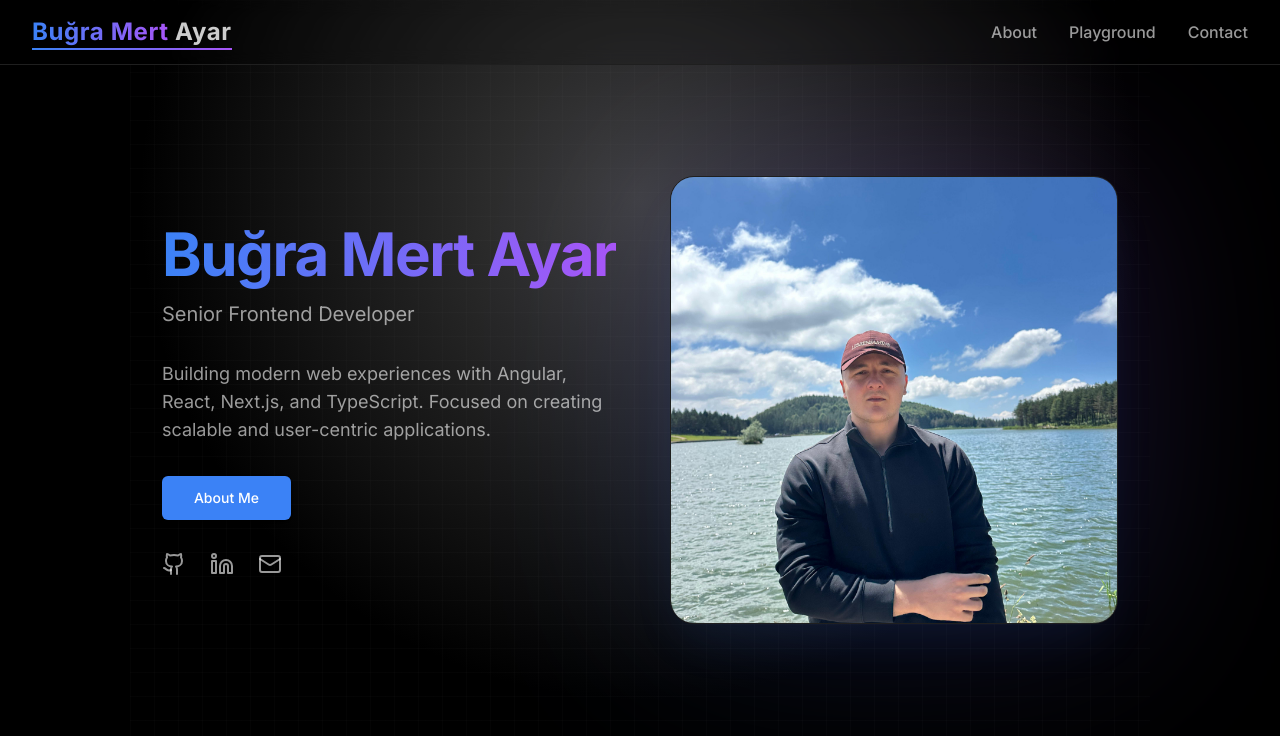
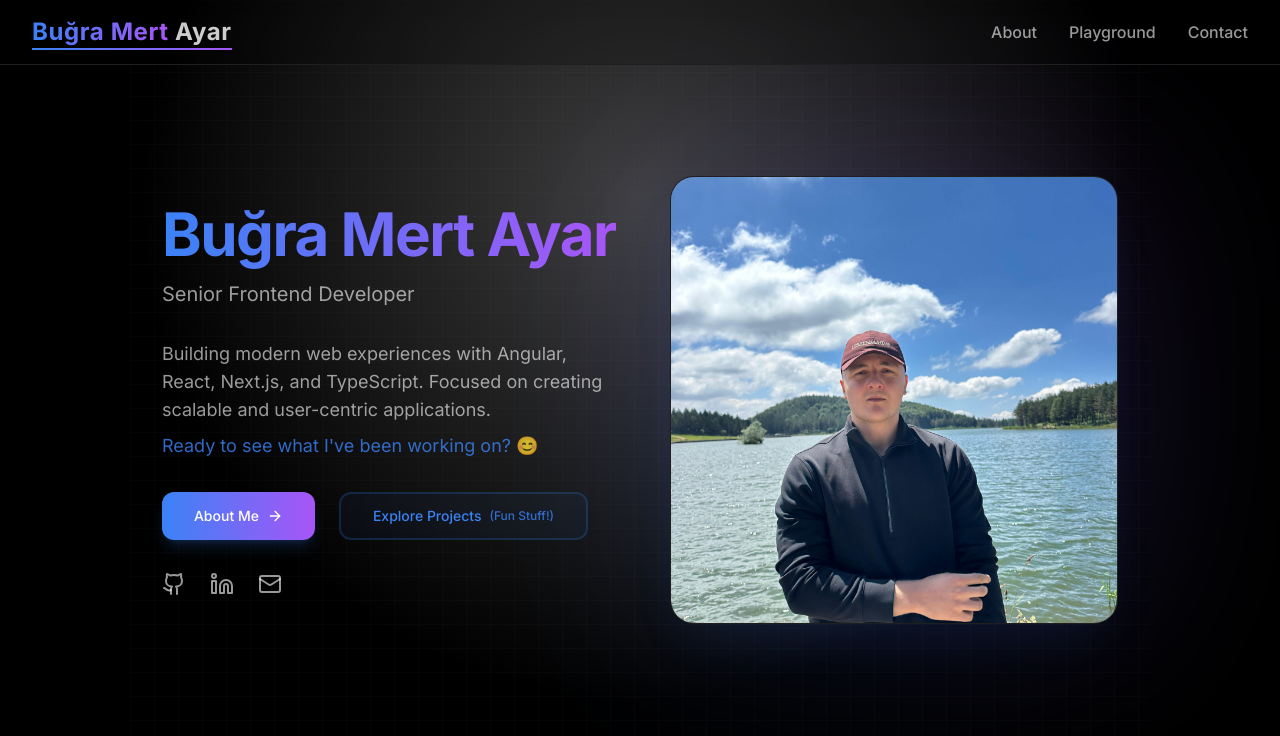
Before and after one commit to bugramertayar/bugramert-ayar-portfolio, a Next.js app: page / in a window 1280 px wide. Shown: the top 736 px of the page. Built offline with nearby package versions, Linux system fonts and the light colour scheme.

Commit message:
New buttons added to Home page

```diff
--- a/src/components/sections/Home.tsx
+++ b/src/components/sections/Home.tsx
@@ -1,7 +1,7 @@
 'use client';
 
 import { motion } from 'framer-motion';
-import { Github, Linkedin, Mail } from 'lucide-react';
+import { Github, Linkedin, Mail, ArrowRight } from 'lucide-react';
 import Link from 'next/link';
 import Image from 'next/image';
 import { getPersonalInfo } from '@/lib/personal-info';
@@ -32,11 +32,24 @@ export function Home() {
 
             <motion.p initial={{ opacity: 0, y: 20 }} animate={{ opacity: 1, y: 0 }} transition={{ duration: 0.5, delay: 0.4 }} className="text-foreground/60 max-w-md text-lg">
               {home.description}
+              <span className="block mt-2 text-primary/80">{home.callToAction}</span>
             </motion.p>
 
-            <motion.div initial={{ opacity: 0, y: 20 }} animate={{ opacity: 1, y: 0 }} transition={{ duration: 0.5, delay: 0.5 }} className="flex flex-wrap gap-4">
-              <Link href="/about" className="inline-flex h-11 items-center justify-center rounded-md bg-primary px-8 text-sm font-medium text-white shadow transition-colors hover:bg-primary/90">
-                About Me
+            <motion.div initial={{ opacity: 0, y: 20 }} animate={{ opacity: 1, y: 0 }} transition={{ duration: 0.5, delay: 0.5 }} className="flex flex-wrap items-center gap-6">
+              <Link
+                href="/about"
+                className="group relative inline-flex h-12 items-center justify-center rounded-xl bg-gradient-to-r from-primary to-purple-500 px-8 text-sm font-medium text-white shadow-lg shadow-primary/20 transition-all duration-300 hover:shadow-xl hover:shadow-primary/30 hover:scale-[1.02] overflow-hidden">
+                <span className="relative z-10 flex items-center gap-2">
+                  About Me
+                  <ArrowRight className="h-4 w-4 transition-transform group-hover:translate-x-1" />
+                </span>
+                <div className="absolute inset-0 -z-10 bg-gradient-to-r from-primary/80 to-purple-500/80 opacity-0 blur-xl transition-opacity duration-300 group-hover:opacity-60" />
+              </Link>
+              <Link href="/playground" className="group inline-flex h-12 items-center justify-center rounded-xl border-2 border-primary/20 bg-primary/5 px-8 text-sm font-medium text-primary backdrop-blur-sm transition-all duration-300 hover:bg-primary/10 hover:border-primary/30">
+                <span className="flex items-center gap-2">
+                  Explore Projects
+                  <span className="text-xs opacity-80">(Fun Stuff!)</span>
+                </span>
               </Link>
             </motion.div>
 
--- a/src/content/personal-info.json
+++ b/src/content/personal-info.json
@@ -11,7 +11,8 @@
   "pages": {
     "home": {
       "description": "Building modern web experiences with Angular, React, Next.js, and TypeScript. Focused on creating scalable and user-centric applications.",
-      "profileImage": "/images/profile.jpeg"
+      "profileImage": "/images/profile.jpeg",
+      "callToAction": "Ready to see what I've been working on? 😊"
     },
     "about": {
       "headline": "Senior Frontend Developer with a passion for building modern web applications",
--- a/src/lib/personal-info.ts
+++ b/src/lib/personal-info.ts
@@ -13,6 +13,7 @@ interface SharedInfo {
 interface HomePage {
   description: string;
   profileImage: string;
+  callToAction: string;
 }
 
 interface AboutPage {
```
